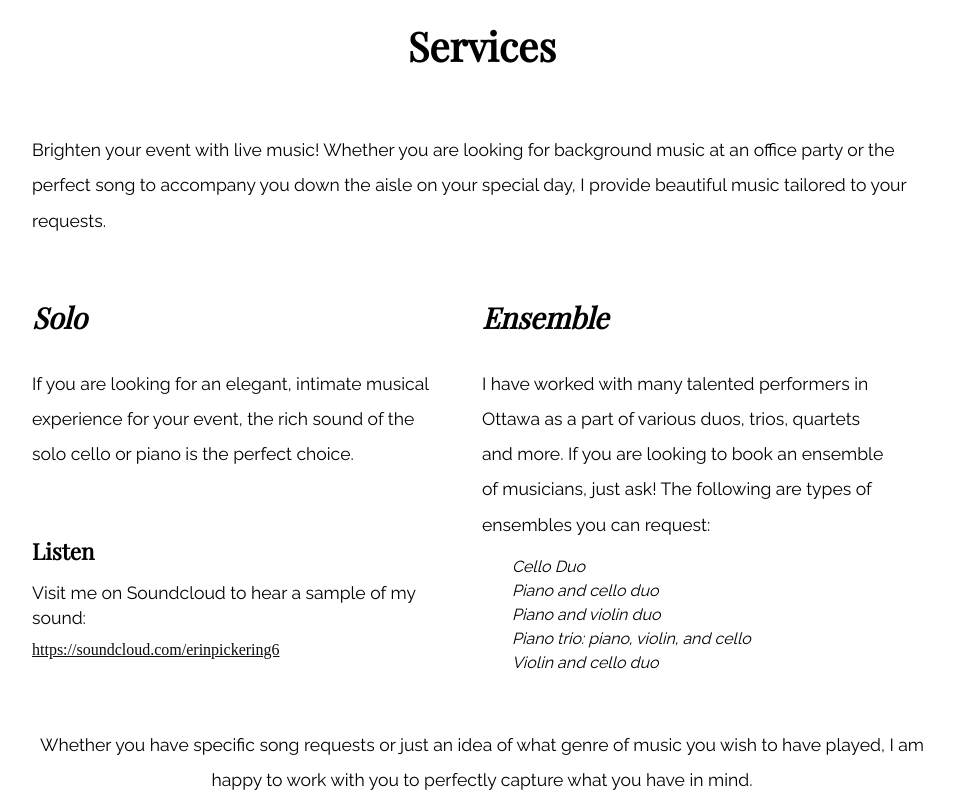
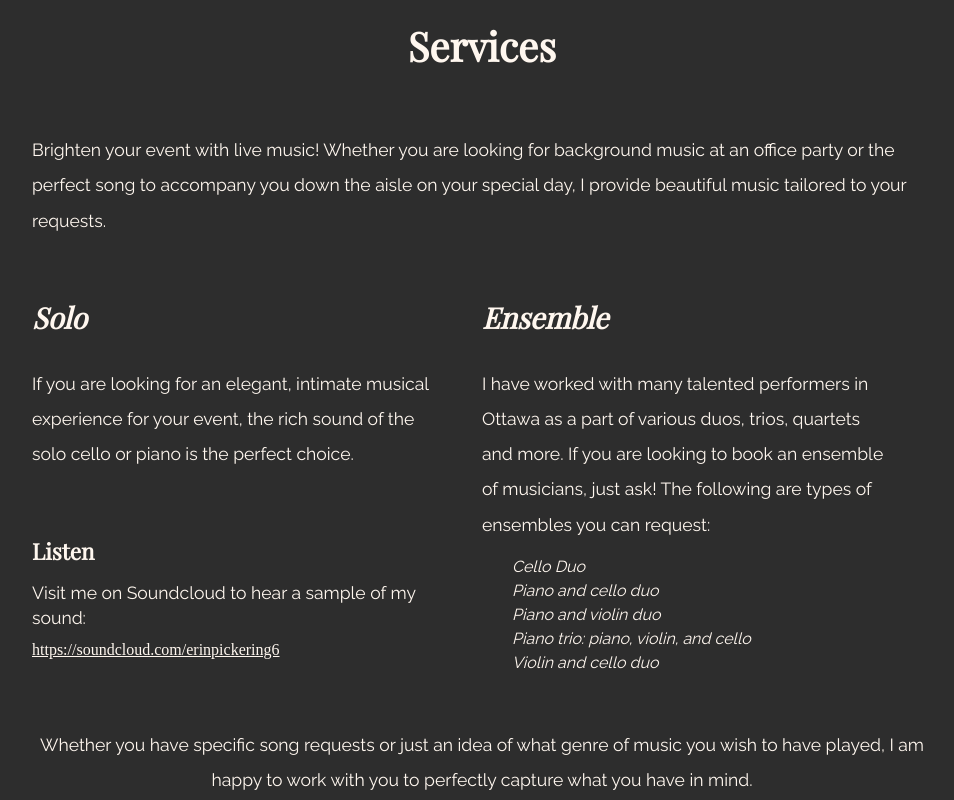
Before and after one commit to andrewmcgov/erin, a website: page index.html in a window 1280 px wide. Shown: the part 1500-2300 px from the top of the page, without its empty margins (158-1112 px from the left). Drawn offline with nearby package versions, Linux system fonts and the light colour scheme.

Commit message:
Adjusted colors, added full wrapper on services section

```diff
--- a/index.html
+++ b/index.html
@@ -47,6 +47,7 @@
 
     </div>
 
+    <div class="services__full-wrap">
       <div class="section services">
         <div class="section__header">
           <h2 class="section__title">Services</h2>
@@ -81,6 +82,7 @@
           <p class="services__footer-text">Whether you have specific song requests or just an idea of what genre of music you wish to have played, I am happy to work with you to perfectly capture what you have in mind.</p>
         </div>
       </div>
+    </div>
 
     <div class="section Contact">
       <div class="section__header">
--- a/src/sass/_sections.scss
+++ b/src/sass/_sections.scss
@@ -1,4 +1,7 @@
 /* SECTIONS */
+body {
+  background-color: $white;
+}
 
 // HEADER
 .header {
@@ -94,8 +97,9 @@
 }
 
 // SERVICS SECTION
-.services {
-
+.services__full-wrap {
+  background-color: $darkGrey;
+  color: $white;
 }
 .services__intro {
   margin-bottom: 60px;
@@ -125,7 +129,7 @@
     margin-bottom: 10px;
   }
   .listen-link {
-    color: $black;
+    color: $white;
   }
 }
 .ensemble__list {
--- a/src/sass/_variables.scss
+++ b/src/sass/_variables.scss
@@ -1,7 +1,7 @@
 /* VARIABLES */
 
 // COLORS
-$white: #fcfcfc;
+$white: #fff7ef;
 $black: #0c0c0c;
 $darkGrey: #2d2d2d;
 $shadows: rgba(0,0,0,0.3);
```
Also changed, not shown: dist/css/main.css, 1 other file. Lines whose indentation alone changed are shown as unchanged.
